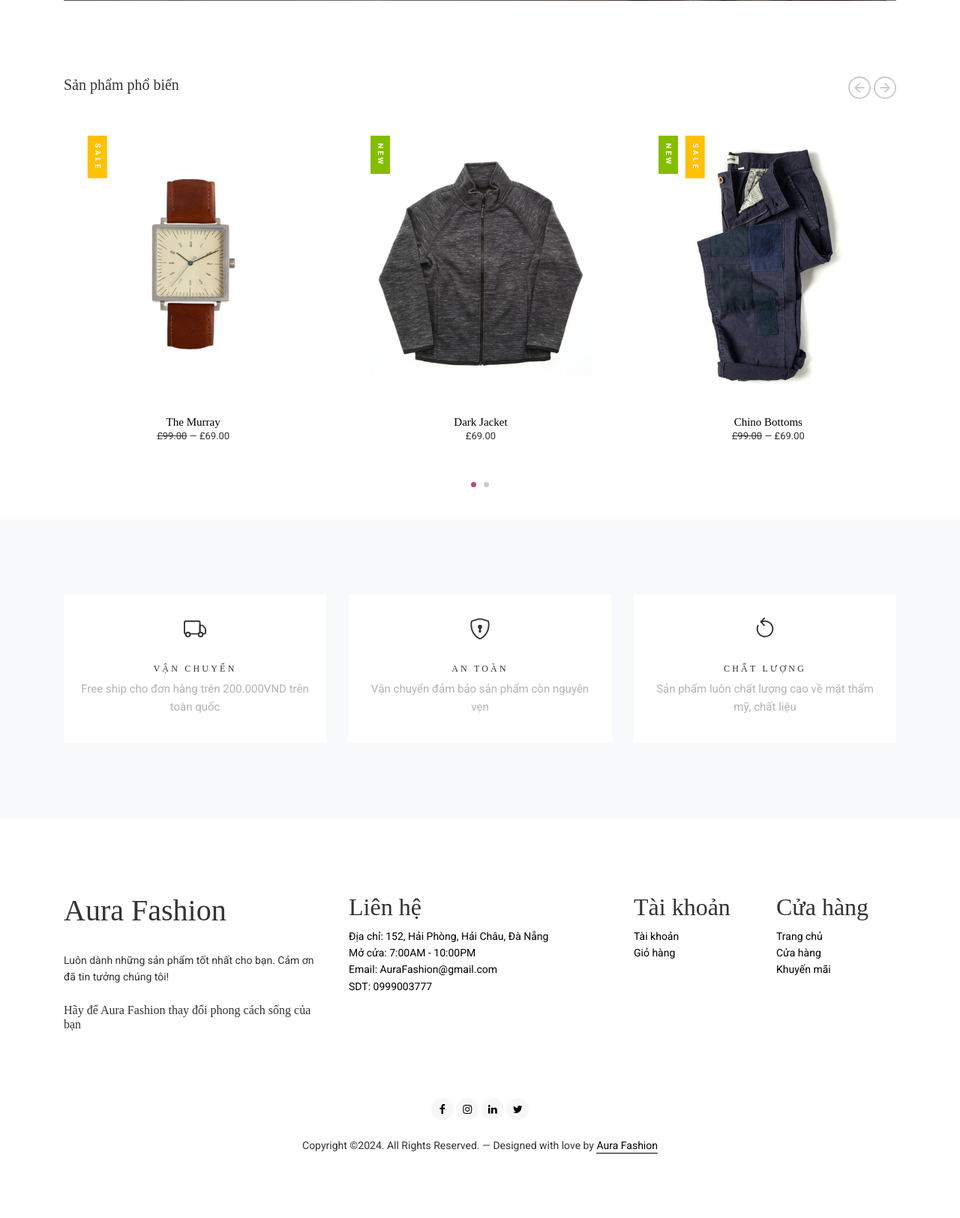
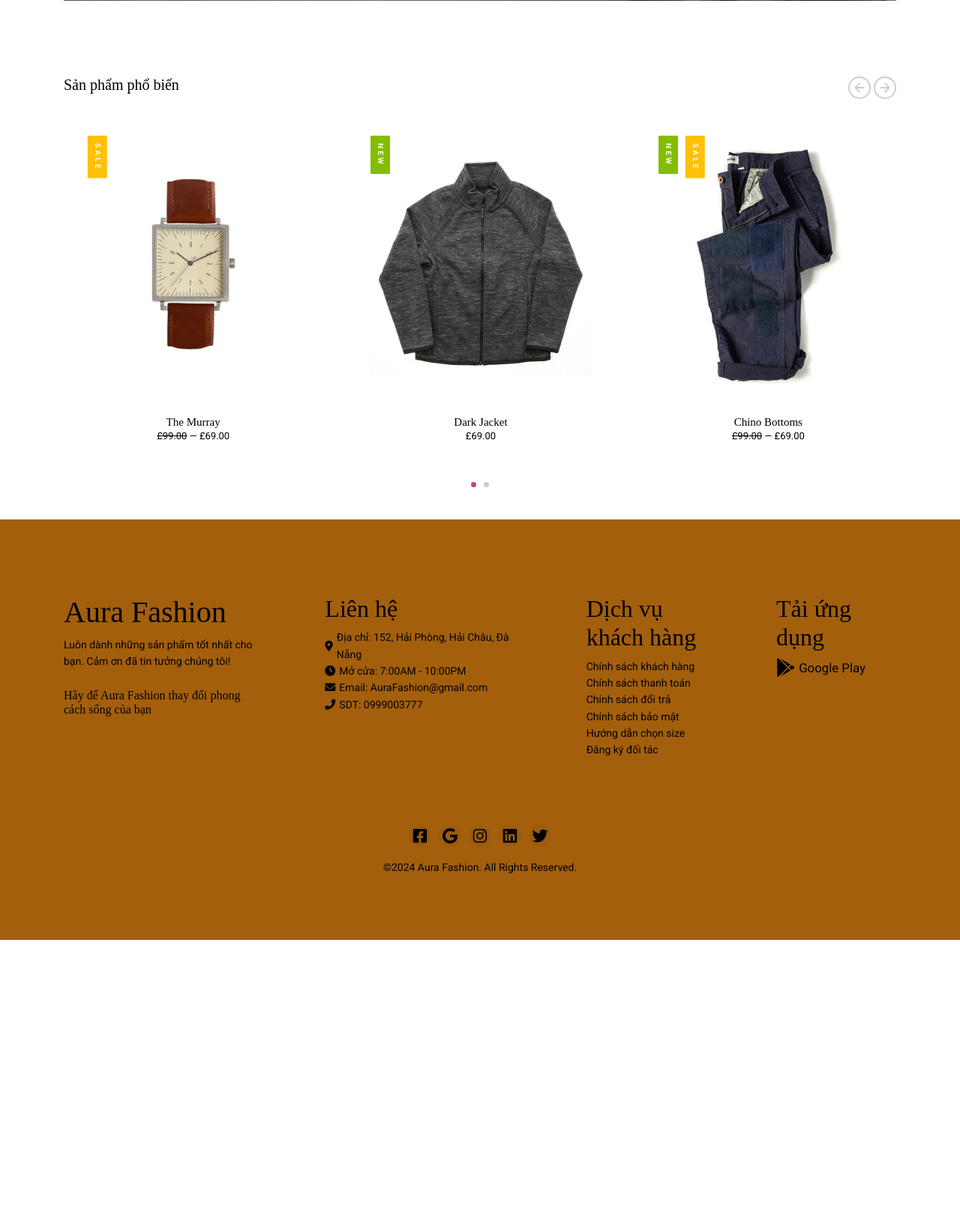
Before and after one commit to thanhtuyenie/WebShopClothes, a PHP site: page /views/index.php in a window 1280 px wide. Shown: the part 3685-5310 px from the top of the page at 75% size. After the commit the page ends 4939 px from the top, so only its background shows below. Run offline with PHP 8.4, Linux system fonts and the light colour scheme; some libraries are stand-ins or nearby versions; some web fonts are replaced.

Commit message:
Y - footer

```diff
--- a/public/css/style.css
+++ b/public/css/style.css
@@ -11,7 +11,7 @@ body {
   background-color: #ffffff;
   overflow-x: hidden;
   font-size: 16px;
-  color: #333; }
+  color: #000000; }
   body:before {
     content: "";
     position: fixed;
@@ -1595,6 +1595,7 @@ h1, .h1, h2, .h2, h3, .h3, h4, .h4 {
   margin-bottom: 30px; }
 
 .site-footer {
+  background-color:  #a35f0c;
   font-size: 14px;
   padding: 100px 0 70px 0; }
   .site-footer a {
--- a/views/header_footer/footer.php
+++ b/views/header_footer/footer.php
@@ -1,115 +1,129 @@
-<head><link rel="stylesheet" href="https://cdn.jsdelivr.net/npm/aos@2.3.4/dist/aos.css" />
-<script src="https://cdn.jsdelivr.net/npm/aos@2.3.4/dist/aos.js"></script>
+<head>
+  <link rel="stylesheet" href="https://cdn.jsdelivr.net/npm/aos@2.3.4/dist/aos.css" />
+  <script src="https://cdn.jsdelivr.net/npm/aos@2.3.4/dist/aos.js"></script>
+  <link rel="stylesheet" href="https://cdnjs.cloudflare.com/ajax/libs/font-awesome/6.0.0-beta3/css/all.min.css" integrity="sha384-k6RqeWeci5ZR/Lv4MR0sA0FfDOMP3/1p2AI9K2rwztjdFn5I5zQJm7aSrlX1pqYz" crossorigin="anonymous">
 </head>
-<div class="untree_co-section bg-light">
-    <div class="container">
-      <div class="row align-items-stretch">
-        <div class="col-12 col-sm-6 col-md-4 mb-3 mb-md-0">
-          <div class="feature h-100" data-aos="fade-up" data-aos-anchor-placement="center-center">
-            <div class="icon mb-4">
-              <svg width="1em" height="1em" viewBox="0 0 16 16" class="bi bi-truck" fill="currentColor" xmlns="http://www.w3.org/2000/svg">
-                <path fill-rule="evenodd" d="M0 3.5A1.5 1.5 0 0 1 1.5 2h9A1.5 1.5 0 0 1 12 3.5v7h-1v-7a.5.5 0 0 0-.5-.5h-9a.5.5 0 0 0-.5.5v7a.5.5 0 0 0 .5.5v1A1.5 1.5 0 0 1 0 10.5v-7zM4.5 11h6v1h-6v-1z"/>
-                <path fill-rule="evenodd" d="M11 5h2.02a1.5 1.5 0 0 1 1.17.563l1.481 1.85a1.5 1.5 0 0 1 .329.938V10.5a1.5 1.5 0 0 1-1.5 1.5h-1v-1h1a.5.5 0 0 0 .5-.5V8.35a.5.5 0 0 0-.11-.312l-1.48-1.85A.5.5 0 0 0 13.02 6H12v4.5h-1V5zm-8 8a1 1 0 1 0 0-2 1 1 0 0 0 0 2zm0 1a2 2 0 1 0 0-4 2 2 0 0 0 0 4z"/>
-                <path fill-rule="evenodd" d="M12 13a1 1 0 1 0 0-2 1 1 0 0 0 0 2zm0 1a2 2 0 1 0 0-4 2 2 0 0 0 0 4z"/>
-              </svg>
-            </div>
-            <h3>Vận chuyển</h3>
-            <p>Free ship cho đơn hàng trên 200.000VND trên toàn quốc </p>
-          </div>
+
+<div class="site-footer">
+  <div class="container">
+    <div class="row justify-content-between">
+      <div class="col-lg-3">
+        <div class="widget mb-4">
+          <h1 class="mb-2">Aura Fashion</h1>
+          <p>Luôn dành những sản phẩm tốt nhất cho bạn. Cảm ơn đã tin tưởng chúng tôi!</p>
         </div>
-        <div class="col-12 col-sm-6 col-md-4 mb-3 mb-md-0">
-          <div class="feature h-100" data-aos="fade-up" data-aos-anchor-placement="center-center">
-            <div class="icon mb-4">
-              <svg width="1em" height="1em" viewBox="0 0 16 16" class="bi bi-shield-lock" fill="currentColor" xmlns="http://www.w3.org/2000/svg">
-                <path fill-rule="evenodd" d="M5.443 1.991a60.17 60.17 0 0 0-2.725.802.454.454 0 0 0-.315.366C1.87 7.056 3.1 9.9 4.567 11.773c.736.94 1.533 1.636 2.197 2.093.333.228.626.394.857.5.116.053.21.089.282.11A.73.73 0 0 0 8 14.5c.007-.001.038-.005.097-.023.072-.022.166-.058.282-.111.23-.106.525-.272.857-.5a10.197 10.197 0 0 0 2.197-2.093C12.9 9.9 14.13 7.056 13.597 3.159a.454.454 0 0 0-.315-.366c-.626-.2-1.682-.526-2.725-.802C9.491 1.71 8.51 1.5 8 1.5c-.51 0-1.49.21-2.557.491zm-.256-.966C6.23.749 7.337.5 8 .5c.662 0 1.77.249 2.813.525a61.09 61.09 0 0 1 2.772.815c.528.168.926.623 1.003 1.184.573 4.197-.756 7.307-2.367 9.365a11.191 11.191 0 0 1-2.418 2.3 6.942 6.942 0 0 1-1.007.586c-.27.124-.558.225-.796.225s-.526-.101-.796-.225a6.908 6.908 0 0 1-1.007-.586 11.192 11.192 0 0 1-2.417-2.3C2.167 10.331.839 7.221 1.412 3.024A1.454 1.454 0 0 1 2.415 1.84a61.11 61.11 0 0 1 2.772-.815z"/>
-                <path d="M9.5 6.5a1.5 1.5 0 1 1-3 0 1.5 1.5 0 0 1 3 0z"/>
-                <path d="M7.411 8.034a.5.5 0 0 1 .493-.417h.156a.5.5 0 0 1 .492.414l.347 2a.5.5 0 0 1-.493.585h-.835a.5.5 0 0 1-.493-.582l.333-2z"/>
-              </svg>
-            </div>
-            <h3>An toàn</h3>
-            <p>Vận chuyển đảm bảo sản phẩm còn nguyên vẹn</p>
-          </div>
+        <div class="widget">
+          <h3>Hãy để Aura Fashion thay đổi phong cách sống của bạn</h3>
         </div>
-        <div class="col-12 col-sm-6 col-md-4 mb-3 mb-md-0">
-          <div class="feature h-100" data-aos="fade-up" data-aos-anchor-placement="center-center">
-            <div class="icon mb-4">
-              <svg width="1em" height="1em" viewBox="0 0 16 16" class="bi bi-arrow-counterclockwise" fill="currentColor" xmlns="http://www.w3.org/2000/svg">
-                <path fill-rule="evenodd" d="M12.83 6.706a5 5 0 0 0-7.103-3.16.5.5 0 1 1-.454-.892A6 6 0 1 1 2.545 5.5a.5.5 0 1 1 .91.417 5 5 0 1 0 9.375.789z"/>
-                <path fill-rule="evenodd" d="M7.854.146a.5.5 0 0 0-.708 0l-2.5 2.5a.5.5 0 0 0 0 .708l2.5 2.5a.5.5 0 1 0 .708-.708L5.707 3 7.854.854a.5.5 0 0 0 0-.708z"/>
-              </svg>
-            </div>
-            <h3>Chất lượng</h3>
-            <p>Sản phẩm luôn chất lượng cao về mặt thẩm mỹ, chất liệu</p>
-          </div>
+      </div>
+
+      <div class="col-lg-3">
+        <div class="widget">
+          <h2 class="text-black">Liên hệ</h2>
+          <ul class="list-unstyled">
+            <li><i class="fas fa-map-marker-alt"></i> <a href="?act=contact">Địa chỉ: 152, Hải Phòng, Hải Châu, Đà Nẵng</a></li>
+            <li><i class="fas fa-clock"></i> <a href="?act=contact">Mở cửa: 7:00AM - 10:00PM</a></li>
+            <li><i class="fas fa-envelope"></i> <a href="?act=contact">Email: AuraFashion@gmail.com</a></li>
+            <li><i class="fas fa-phone-alt"></i> <a href="?act=contact">SDT: 0999003777</a></li>
+          </ul>
+        </div>
+      </div>
+
+      <div class="col-lg-2">
+        <div class="widget">
+          <h2 class="text-black">Dịch vụ khách hàng</h2>
+          <ul class="list-unstyled">
+            <li><a href="?act=loyalty">Chính sách khách hàng</a></li>
+            <li><a href="?act=delivery">Chính sách thanh toán</a></li>
+            <li><a href="?act=return">Chính sách đổi trả</a></li>
+            <li><a href="?act=privacy">Chính sách bảo mật</a></li>
+            <li><a href="?act=sizeguide">Hướng dẫn chọn size</a></li>
+            <li><a href="?act=partners">Đăng ký đối tác</a></li>
+          </ul>
+        </div>
+      </div>
+
+      <div class="col-lg-2">
+        <div class="widget">
+          <h2 class="text-black">Tải ứng dụng</h2>
+          <a href="https://play.google.com" target="_blank" class="google-play-link">
+            <span class="google-play-icon">
+              <i class="fab fa-google-play"></i>
+              <span class="play-text">Google Play</span>
+            </span>
+          </a>
         </div>
       </div>
     </div>
-  </div>
-
-  <div class="site-footer">
-    <div class="container">
-    <div class="row justify-content-between">
-        <div class="col-lg-4">
-            <div class="widget mb-4">
-                <h1 class="mb-2">Aura Fashion</h1>
-            </br>
-                <p>Luôn dành những sản phẩm tốt nhất cho bạn. Cảm ơn đã tin tưởng chúng tôi!</p>
-            </div>
-            <div class="widget">
-                <h3>Hãy để Aura Fashion thay đổi phong cách sống của bạn</h3>
-
-            </div>
-        </div>
-        <div class="col-lg-4">
-            <div class="widget">
-                <h2>Liên hệ</h2>
-                <ul class="list-unstyled">
-                    <li><a href="?act=contact">Địa chỉ: 152, Hải Phòng, Hải Châu, Đà Nẵng</a></li>
-                    <li><a href="?act=contact">Mở cửa: 7:00AM - 10:00PM</a></li>
-                    <li><a href="?act=contact">Email: AuraFashion@gmail.com</a></li>
-                    <li><a href="?act=contact">SDT: 0999003777</a></li>
-                </ul>
-            </div>
-        </div>
-        <div class="col-lg-2">
-            <div class="widget">
-                <h2>Tài khoản</h2>
-                <ul class="list-unstyled">
-                    <li><a href="?act=login">Tài khoản</a></li>
-                    <li><a href="?act=cart">Giỏ hàng</a></li>
-                </ul>
-            </div>
-        </div>
-        <div class="col-lg-2">
-            <div class="widget">
-                <h2>Cửa hàng</h2>
-                <ul class="list-unstyled">
-                    <li><a href="?act=home">Trang chủ</a></li>
-                    <li><a href="?act=shop">Cửa hàng</a></li>
-                    <li><a href="?act=sale">Khuyến mãi</a></li>
-                </ul>
-            </div>
-        </div>
-
-    </div>
-
 
     <div class="row mt-5">
-        <div class="col-12 text-center">
-            <ul class="list-unstyled social">
-                <li><a href="#"><span class="icon-facebook"></span></a></li>
-                <li><a href="#"><span class="icon-instagram"></span></a></li>
-                <li><a href="#"><span class="icon-linkedin"></span></a></li>
-                <li><a href="#"><span class="icon-twitter"></span></a></li>
-            </ul>
-        </div>
-        <div class="col-12 text-center copyright">
-            <p>Copyright &copy;<script>document.write(new Date().getFullYear());</script>. All Rights Reserved. &mdash; Designed with love by <a href="https://aurafashion.com">Aura Fashion</a>
-
-        </div>
+      <div class="col-12 text-center">
+        <ul class="list-unstyled social">
+          <li><a href="#"><i class="fab fa-facebook-square"></i></a></li>
+          <li><a href="#"><i class="fab fa-google"></i></a></li>
+          <li><a href="#"><i class="fab fa-instagram"></i></a></li>
+          <li><a href="#"><i class="fab fa-linkedin"></i></a></li>
+          <li><a href="#"><i class="fab fa-twitter"></i></a></li>
+        </ul>
+      </div>
+      <div class="col-12 text-center copyright">
+        <p>&copy;<script>document.write(new Date().getFullYear());</script> Aura Fashion. All Rights Reserved.</p>
+      </div>
     </div>
   </div>
 </div>
+
 <script>
-    AOS.init();
+  AOS.init();
 </script>
+
+<style>
+  .social {
+    display: flex;
+    gap: 10px;
+    justify-content: center;
+    padding: 0;
+  }
+
+  .social li {
+    list-style: none;
+  }
+
+  .social a {
+    color: black;
+    font-size: 1.5em;
+  }
+
+  .google-play-link {
+    color: black;
+    text-decoration: none;
+    font-size: 1.2em;
+    display: flex;
+    align-items: center;
+  }
+
+  .google-play-icon {
+    display: flex;
+    align-items: center;
+    position: relative;
+  }
+
+  .play-text {
+    margin-left: 5px;
+  }
+
+  .google-play-icon i {
+    color: #000;
+    font-size: 1.5em;
+  }
+
+  h2.text-black, h3.text-black {
+    color: black;
+  }
+
+  .list-unstyled li {
+    display: flex;
+    align-items: center;
+    gap: 5px;
+  }
+</style>
```
Also changed, not shown: public/images/logo/gg play.jpg (added).
